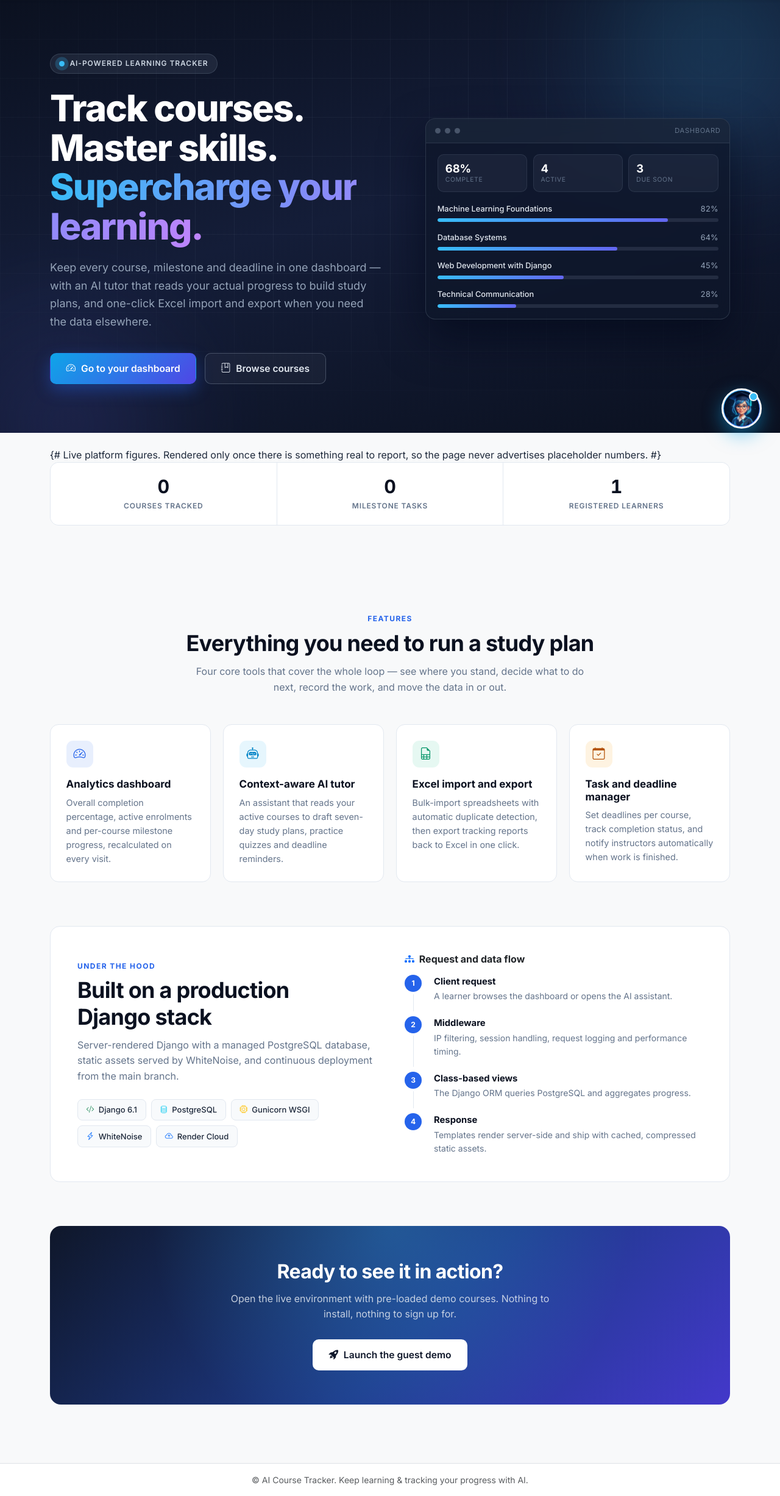
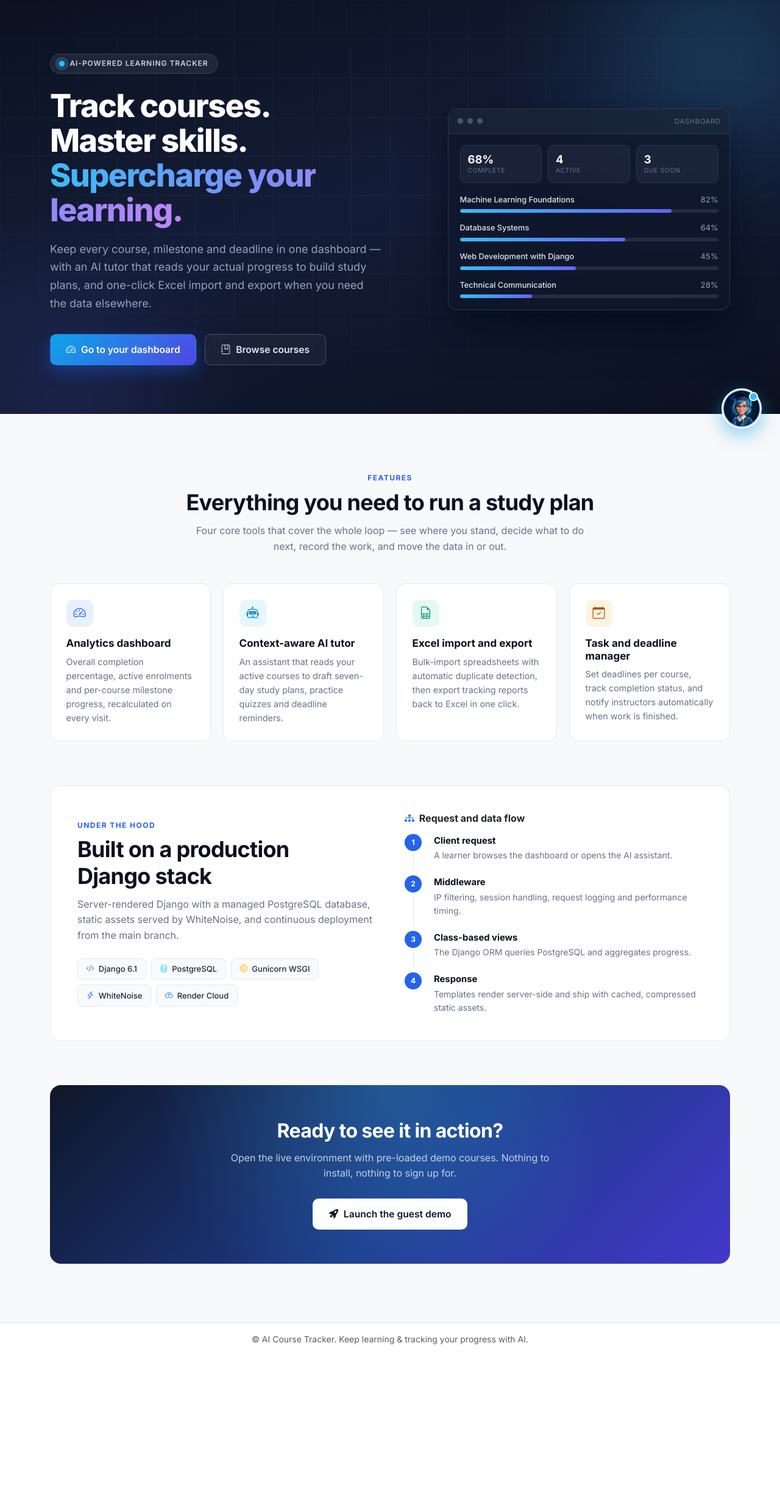
Before and after one commit to foysalpranto121/Course_Tracker, a Django app: page / in a window 1280 px wide. Shown: the part 65-2519 px from the top of the page at 61% size. After the commit the page ends 2270 px from the top, so only its background shows below. Run offline with Django 5.2, Linux system fonts and the light colour scheme; the visitor is signed in with stand-in values (Sample User, id 1); data comes from the database, SQL or seed files in the repository; data that the repository does not hold is empty.

Commit message:
added landing page

```diff
--- a/courses/static/courses/css/style.css
+++ b/courses/static/courses/css/style.css
@@ -429,7 +429,7 @@
 
 .lp-hero__layout {
     display: grid;
-    grid-template-columns: minmax(0, 1.05fr) minmax(0, 0.95fr);
+    grid-template-columns: minmax(0, 1.12fr) minmax(0, 0.88fr);
     gap: clamp(2.5rem, 5vw, 4rem);
     align-items: center;
 }
@@ -458,9 +458,9 @@
 }
 
 .lp-title {
-    font-size: clamp(2.25rem, 5.2vw, 3.75rem);
+    font-size: clamp(2.1rem, 4.1vw, 3.25rem);
     font-weight: 800;
-    line-height: 1.08;
+    line-height: 1.1;
     letter-spacing: -0.03em;
     color: #ffffff;
     margin: 1.5rem 0 0;
--- a/courses/templates/courses/landing.html
+++ b/courses/templates/courses/landing.html
@@ -6,8 +6,10 @@
 {% endblock %}
 
 
-{#  The hero renders in the full-bleed slot defined in base.html so it runs
-    edge to edge, rather than sitting inside the narrow page container.  #}
+{% comment %}
+    The hero renders in the full-bleed slot defined in base.html so it runs
+    edge to edge, rather than sitting inside the narrow page container.
+{% endcomment %}
 {% block hero %}
 <section class="lp-hero">
     <div class="lp-hero__grid-lines" aria-hidden="true"></div>
@@ -140,9 +142,11 @@
 
 {% block content %}
 
-{#  Live platform figures. Rendered only once there is something real to
-    report, so the page never advertises placeholder numbers.  #}
-{% if total_courses_count or total_tasks_count or total_users_count %}
+{% comment %}
+    Live platform figures. Shown only once at least one course exists, so the
+    page never advertises a wall of zeros or invented placeholder numbers.
+{% endcomment %}
+{% if total_courses_count %}
     <section class="lp-section pt-0">
         <div class="lp-stats">
             <div class="lp-stat">
```
